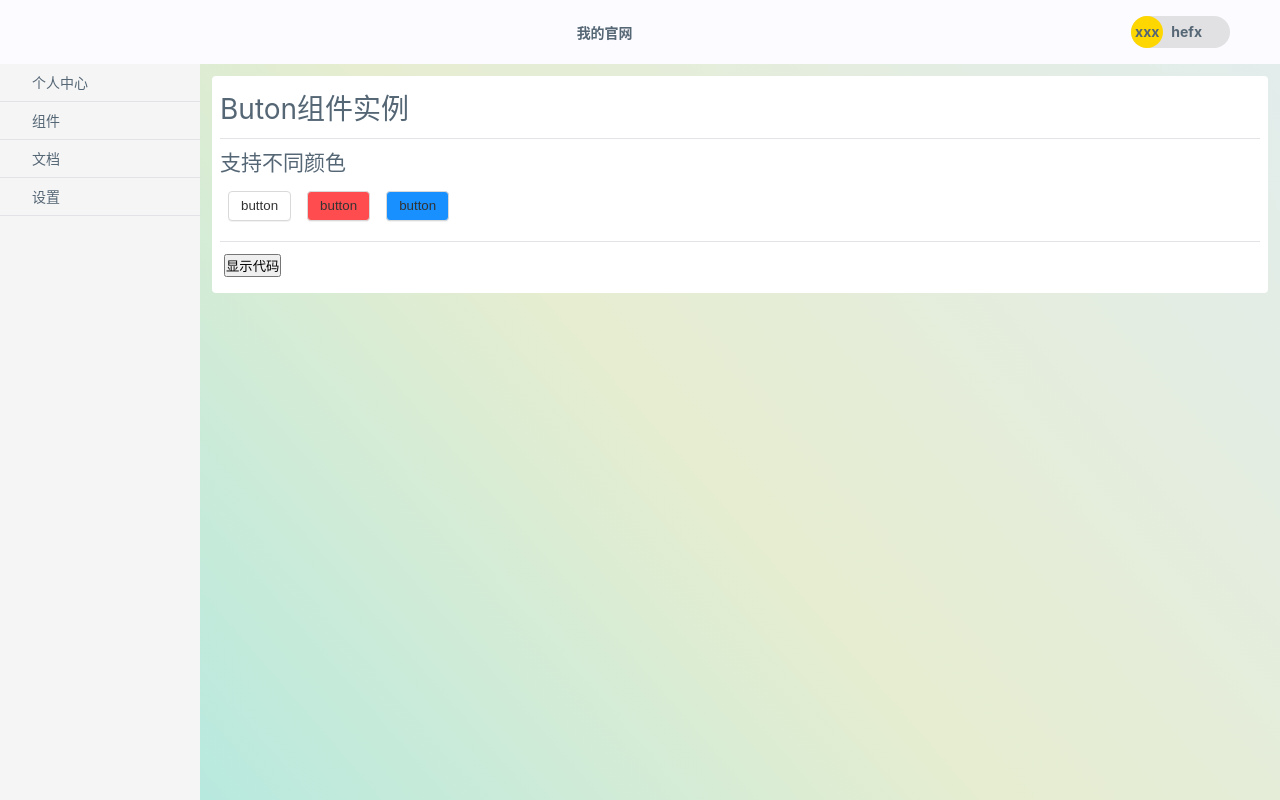
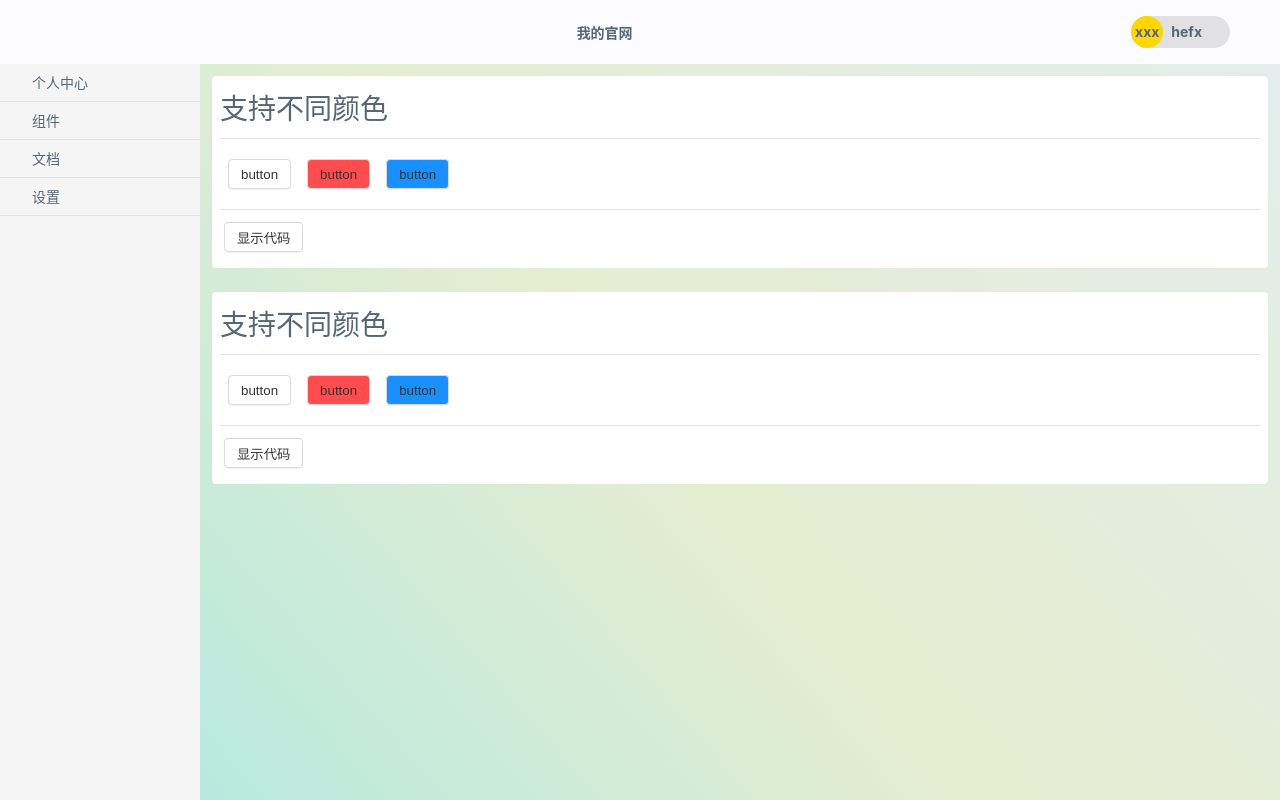
Before and after one commit to Hefeixiong/reactUI, a React (Create React App) app: page /doc/buttonDemo in a window 1280 px wide. Built offline with nearby package versions, Linux system fonts and the light colour scheme.

Commit message:
优化代码

```diff
--- a/src/components/button/Button.tsx
+++ b/src/components/button/Button.tsx
@@ -4,11 +4,12 @@ import "./button.scss";
 type butonProps = {
   title: string;
   type: string;
+  onClick?: () => void;
 };
 
 const Button: FC<butonProps> = (props: butonProps) => {
   return (
-    <button className={"button " + props.type}>
+    <button className={"button " + props.type} onClick={props.onClick}>
       <span>{props.title}</span>
     </button>
   );
--- a/src/components/demoView/demoView.tsx
+++ b/src/components/demoView/demoView.tsx
@@ -1,6 +1,7 @@
 import React, { useState } from "react";
 import SyntaxHighlighter from "react-syntax-highlighter";
 import { rainbow } from "react-syntax-highlighter/dist/esm/styles/hljs";
+import Button from "../button/Button";
 import Divder from "../divider/index";
 import "./index.scss";
 
@@ -10,17 +11,16 @@ function DemoView(props: any) {
     setisShow(!isShow);
   };
   return (
-    <div className="view-wrapper">
-      <h1>{props.title}</h1>
+    <div className="view-wrapper" style={{ marginBottom: "24px" }}>
+      <h1>{props.intor}</h1>
       <Divder />
-      <h2>{props.intor}</h2>
       <div className="demo">{props.children}</div>
       <Divder />
       <div className="demoShow">
         {!isShow ? (
-          <button onClick={onShow}>显示代码</button>
+          <Button title="显示代码" type="dafault" onClick={onShow} />
         ) : (
-          <button onClick={onShow}>隐藏代码</button>
+          <Button title="隐藏代码" type="dafault" onClick={onShow} />
         )}
       </div>
       <div className={"demoView " + isShow}>
--- a/src/views/modules/buttonDemo.tsx
+++ b/src/views/modules/buttonDemo.tsx
@@ -2,25 +2,23 @@ import React from "react";
 import Button from "../../components/button/Button";
 import DemoView from "../../components/demoView/demoView";
 
+import colorDemo from "./static/color";
+
 const ButtonDemo = () => {
-  const demo = `import React from "react";
-import Button from "../../components/button/Button";
+  return (
+    <div className="demo-wrapper">
+      <DemoView intor="支持不同颜色" demo={colorDemo}>
+        <Button title="button" type="dafault" />
+        <Button title="button" type="warn" />
+        <Button title="button" type="primary" />
+      </DemoView>
 
-export defalut const App: React.FC = () => {
-return (
-  <div>
-    <Button title="button" type="dafault" />
-    <Button title="button" type="warn" />
-    <Button title="button" type="primary" />
-  </div>
-)};`;
-
-  return (
-    <DemoView title="Buton组件实例" intor="支持不同颜色" demo={demo}>
-      <Button title="button" type="dafault" />
-      <Button title="button" type="warn" />
-      <Button title="button" type="primary" />
-    </DemoView>
+      <DemoView intor="支持不同颜色" demo={colorDemo}>
+        <Button title="button" type="dafault" />
+        <Button title="button" type="warn" />
+        <Button title="button" type="primary" />
+      </DemoView>
+    </div>
   );
 };
 
--- /dev/null
+++ b/src/views/modules/static/color.tsx
@@ -0,0 +1,13 @@
+const colorDemo = `import React from "react";
+import Button from "../../components/button/Button";
+
+export defalut const App: React.FC = () => {
+return (
+  <div>
+    <Button title="button" type="dafault" />
+    <Button title="button" type="warn" />
+    <Button title="button" type="primary" />
+  </div>
+)};`;
+
+export default colorDemo;
```
